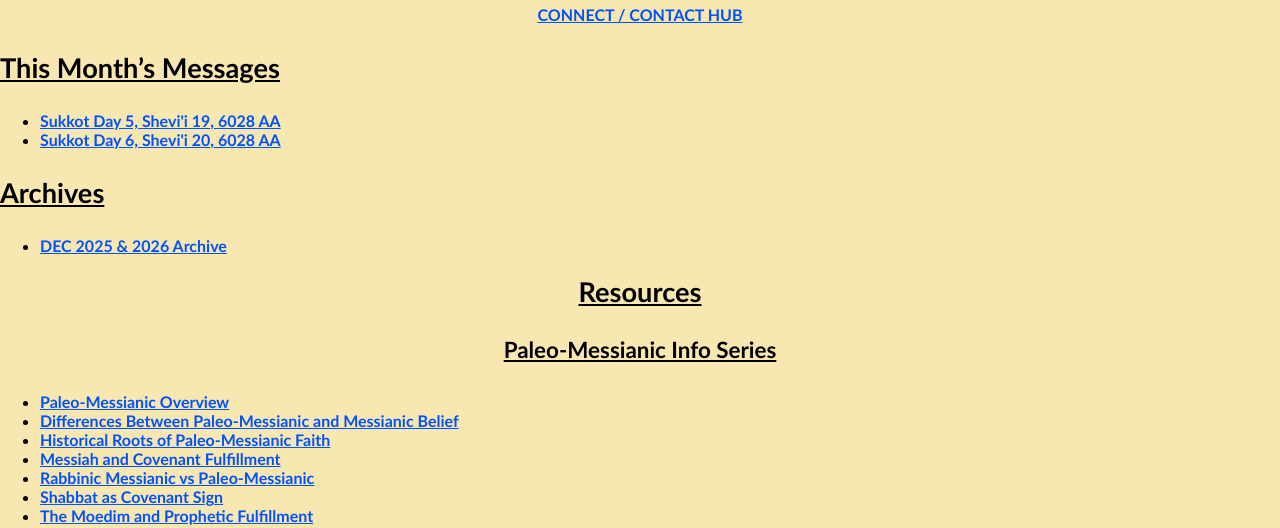
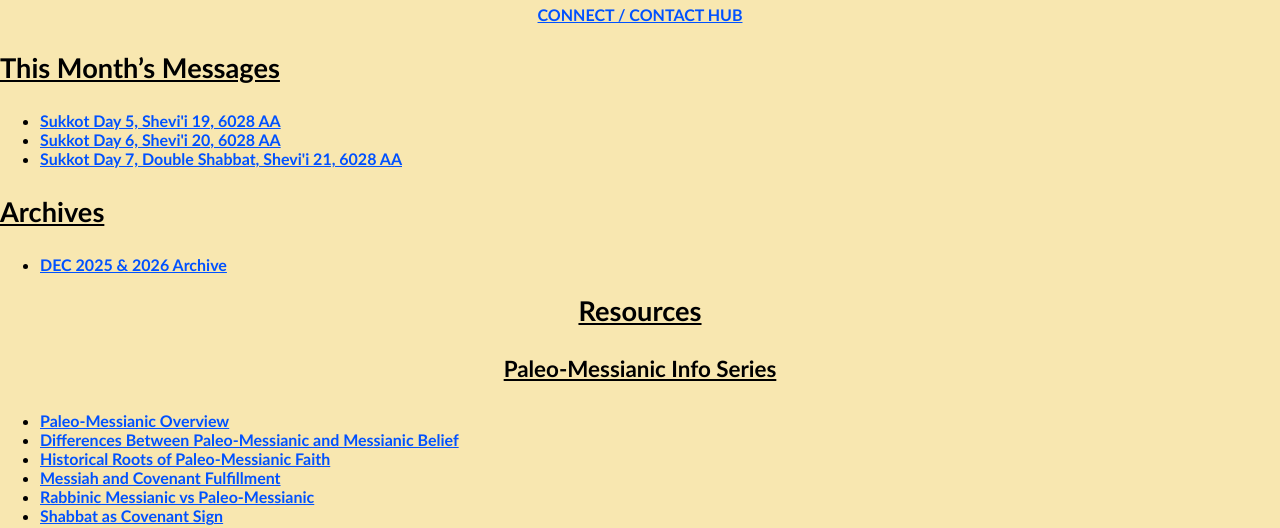
Before and after one commit to domg6027/dom6027, a website: page index2.html in a window 1280 px wide. Shown: the part 253-781 px from the top of the page. Drawn offline with Linux system fonts and the light colour scheme; no server answers.

Commit message:
Update index2.html with latest DBL SHABBAT message

```diff
--- a/index2.html
+++ b/index2.html
@@ -27,6 +27,7 @@
 <ul class="do-list">
   <li><a href="OCT2026/20261001.html">Sukkot Day 5, Shevi'i 19, 6028 AA</a></li>
   <li><a href="OCT2026/20261002.html">Sukkot Day 6, Shevi'i 20, 6028 AA</a></li>
+  <li><a href="OCT2026/20261003.html">Sukkot Day 7, Double Shabbat, Shevi'i 21, 6028 AA</a></li>
 </ul>
 
 <!-- ARCHIVES -->
```
